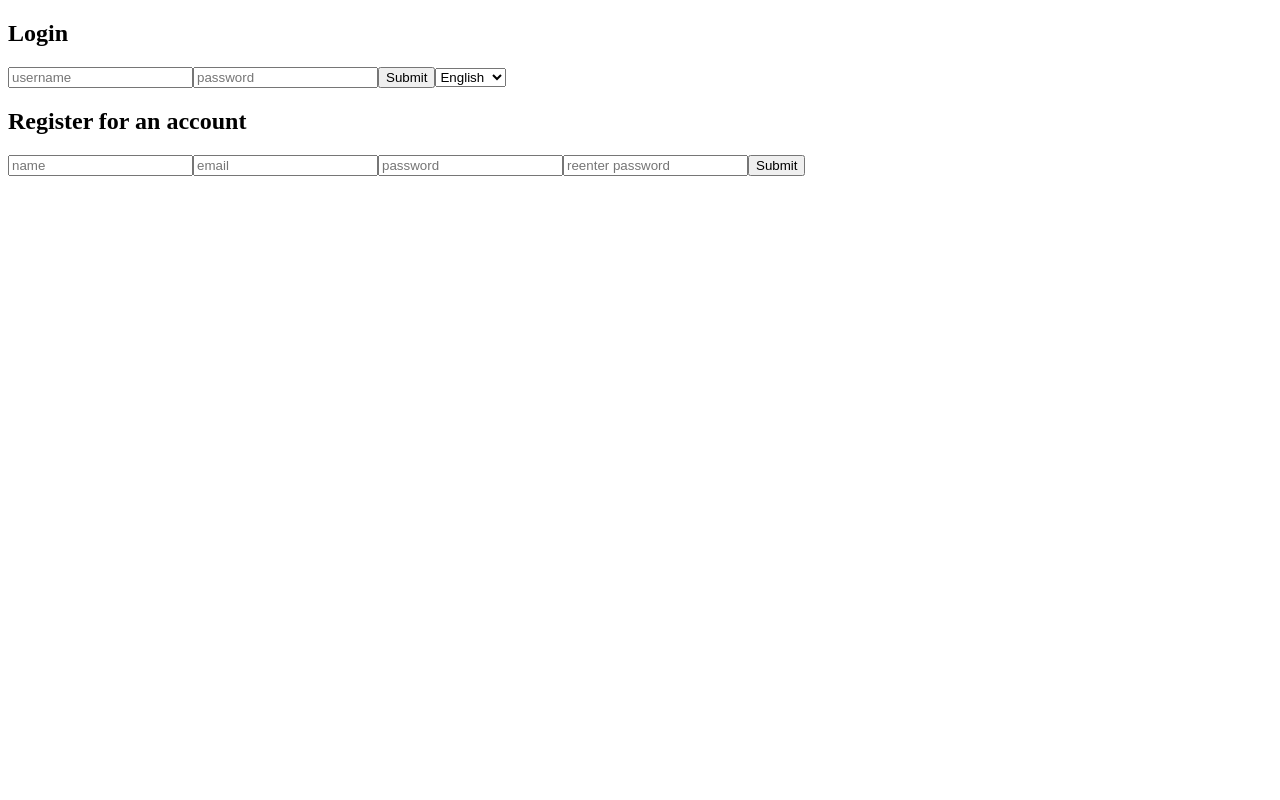
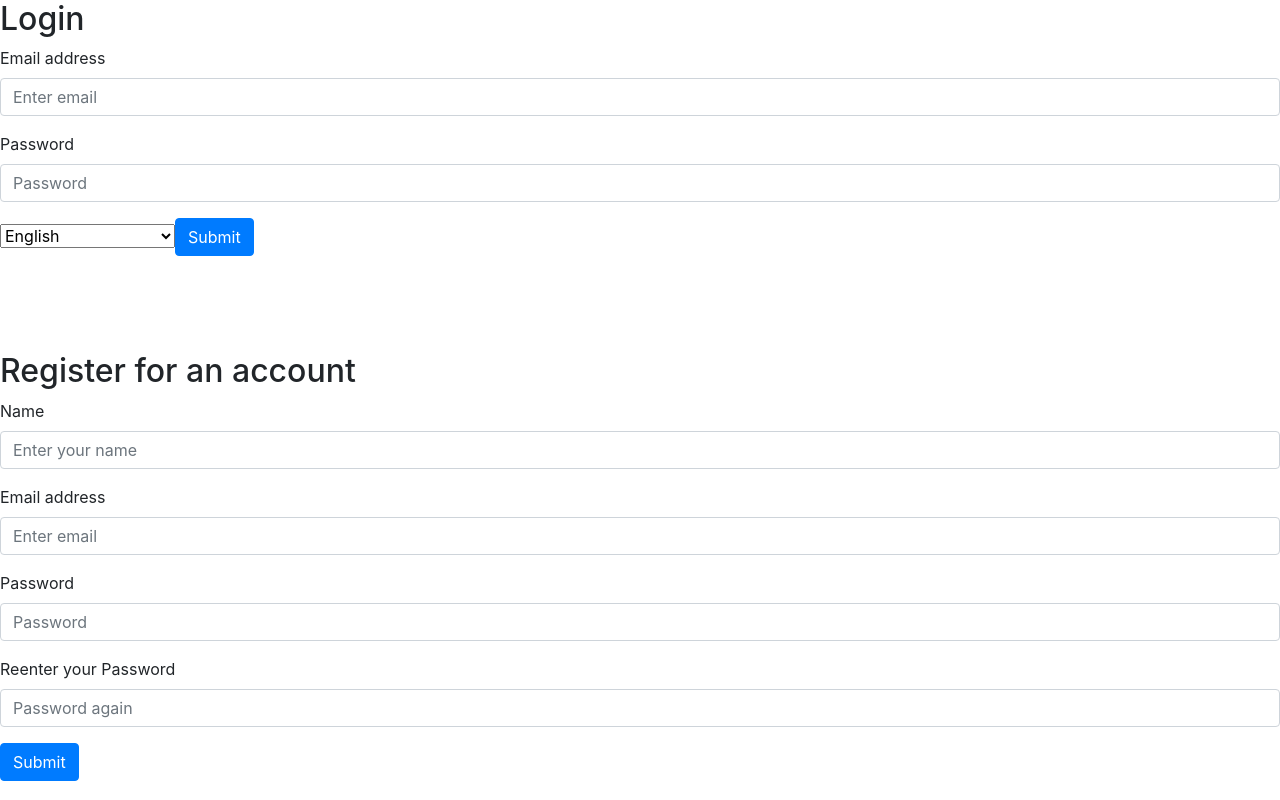
Before and after one commit to RTatineni/language-translator-chat, a React (Create React App) app in the folder client/: page / in a window 1280 px wide. Built offline with nearby package versions, Linux system fonts and the light colour scheme; the HTML template or start-up script is replaced by a standard one.

Commit message:
added react bootstrap forms and support for 25 different languages

```diff
--- a/client/public/index.html
+++ b/client/public/index.html
@@ -4,7 +4,12 @@
     <meta charset="utf-8" />
     <meta name="viewport" content="width=device-width, initial-scale=1" />
     <meta name="theme-color" content="#000000" />
-
+    <link
+    rel="stylesheet"
+    href="https://maxcdn.bootstrapcdn.com/bootstrap/4.3.1/css/bootstrap.min.css"
+    integrity="sha384-ggOyR0iXCbMQv3Xipma34MD+dH/1fQ784/j6cY/iJTQUOhcWr7x9JvoRxT2MZw1T"
+    crossorigin="anonymous"
+  />
     <title>React App</title>
   </head>
   <body>
--- a/client/src/components/Login.js
+++ b/client/src/components/Login.js
@@ -1,72 +1,107 @@
 import React from "react";
+import Button from "react-bootstrap/Button";
+import Form from "react-bootstrap/Form";
 
 class Login extends React.Component {
   state = {
     currUser: "",
-    password:"",
-    lang:'en'
+    password: "",
+    lang: "en"
   };
-
 
   onChangeUsername = e => {
     this.setState({
-        currUser: e.target.value,
-    })
-    if(this.props.onChange){
-      this.props.onChange()
+      currUser: e.target.value
+    });
+    if (this.props.onChange) {
+      this.props.onChange();
     }
-  }
+  };
 
   onChangePassword = e => {
     this.setState({
-      password: e.target.value,
-    })
-    if(this.props.onChange){
-    this.props.onChange()
-  }
-  }
+      password: e.target.value
+    });
+    if (this.props.onChange) {
+      this.props.onChange();
+    }
+  };
   onSubmit = e => {
-      e.preventDefault()
-      this.props.onSubmit(this.state.currUser,this.state.lang,this.state.password)
+    e.preventDefault();
+    this.props.onSubmit(
+      this.state.currUser,
+      this.state.lang,
+      this.state.password
+    );
+  };
 
-  }
-
-  updateLanguage = (event) => {
+  updateLanguage = event => {
     const { value } = event.target;
     this.setState({
-      lang: value,
+      lang: value
     });
-  }
+  };
   render() {
     return (
       <div>
-          <h2>Login </h2>
-          <form onSubmit={this.onSubmit}>
-            <input
-              type="text"
-              placeholder="username"
+        <h2>Login </h2>
+        <Form onSubmit={this.onSubmit}>
+          <Form.Group controlId="formBasicEmail">
+            <Form.Label>Email address</Form.Label>
+            <Form.Control
+              type="email"
+              placeholder="Enter email"
               onChange={this.onChangeUsername}
             />
-            <input
-              type="text"
-              placeholder="password"
+          </Form.Group>
+
+          <Form.Group controlId="formBasicPassword">
+            <Form.Label>Password</Form.Label>
+            <Form.Control
+              type="password"
+              placeholder="Password"
               onChange={this.onChangePassword}
             />
-            <input type="submit" />
-            <select
+          </Form.Group>
+          <select
                   id="language"
                   className="language"
                   name="language"
                   value={this.state.lang}
                   onChange={this.updateLanguage}
                 >
+                  <option value="ar">Arabic</option>
+                  <option value="zh">Chinese(Simplified)</option>
+                  <option value="zh-TW">Chinese(Traditional)</option>
+                  <option value="cs">Czech</option>
+                  <option value="da">Danish</option>
+                  <option value="nl">Dutch</option>
                   <option value="en">English</option>
+                  <option value="fi">Finnish</option>
                   <option value="fr">French</option>
+                  <option value="de">German</option>
+                  <option value="he">Hebrew</option>
+                  <option value="hi">Hindi</option>
+                  <option value="id">Indonesian</option>
+                  <option value="it">Italian</option>
+                  <option value="ja">Japanese</option>
+                  <option value="ko">Korean</option>
+                  <option value="ms">Malay</option>
+                  <option value="no">Norwegian</option>
+                  <option value="fa">Persian</option>
+                  <option value="pl">Polish</option>
+                  <option value="pt">Portuguese</option>
+                  <option value="ru">Russian</option>
                   <option value="es">Spanish</option>
-                  <option value="de">German</option>
+                  <option value="sv">Swedish</option>
+                  <option value="tr">Turkish</option>
+
+
             </select>
-          </form>
-
+          <Button variant="primary" type="submit">
+            Submit
+          </Button>
+        </Form>
       </div>
     );
   }
--- a/client/src/components/Register.js
+++ b/client/src/components/Register.js
@@ -1,82 +1,107 @@
 import React from "react";
+import Button from "react-bootstrap/Button";
+import Form from "react-bootstrap/Form";
 
 class Register extends React.Component {
   state = {
     name: "",
     email: "",
-    password:"",
-    password2:"",
-
+    password: "",
+    password2: ""
   };
-
 
   onChangeName = e => {
     this.setState({
-        name: e.target.value,
-    })
-    if(this.props.onChange){
-      this.props.onChange()
+      name: e.target.value
+    });
+    if (this.props.onChange) {
+      this.props.onChange();
     }
-  }
+  };
   onChangeEmail = e => {
     this.setState({
-        email: e.target.value,
-    })
-    if(this.props.onChange){
-      this.props.onChange()
+      email: e.target.value
+    });
+    if (this.props.onChange) {
+      this.props.onChange();
     }
-  }
+  };
   onChangePassword = e => {
     this.setState({
-      password: e.target.value,
-    })
-    if(this.props.onChange){
-    this.props.onChange()
+      password: e.target.value
+    });
+    if (this.props.onChange) {
+      this.props.onChange();
     }
-  }
+  };
   onChangePassword2 = e => {
     this.setState({
-      password2: e.target.value,
-    })
-    if(this.props.onChange){
-    this.props.onChange()
+      password2: e.target.value
+    });
+    if (this.props.onChange) {
+      this.props.onChange();
     }
-    }
+  };
   onSubmit = e => {
-      e.preventDefault()
-      this.props.onSubmit(this.state.name,this.state.email,this.state.password,this.state.password2)
-
-  }
-
+    e.preventDefault();
+    this.props.onSubmit(
+      this.state.name,
+      this.state.email,
+      this.state.password,
+      this.state.password2
+    );
+  };
 
   render() {
     return (
       <div>
-          <h2>Register for an account </h2>
-          <form onSubmit={this.onSubmit}>
-            <input
-              type="text"
-              placeholder="name"
+        <br />
+        <br />
+        <br />
+        <br />
+
+        <h2>Register for an account </h2>
+
+        <Form onSubmit={this.onSubmit}>
+          <Form.Group controlId="formBasicName">
+            <Form.Label>Name</Form.Label>
+            <Form.Control
+              type="name"
+              placeholder="Enter your name"
               onChange={this.onChangeName}
             />
-            <input
-              type="text"
-              placeholder="email"
+          </Form.Group>
+          <Form.Group controlId="formBasicEmailAddress">
+            <Form.Label>Email address</Form.Label>
+            <Form.Control
+              type="email"
+              placeholder="Enter email"
               onChange={this.onChangeEmail}
             />
-            <input
-              type="text"
-              placeholder="password"
+          </Form.Group>
+
+          <Form.Group controlId="formBasicPasswordRegister">
+            <Form.Label>Password</Form.Label>
+            <Form.Control
+              type="password"
+              placeholder="Password"
               onChange={this.onChangePassword}
             />
-            <input
-              type="text"
-              placeholder="reenter password"
+          </Form.Group>
+
+          <Form.Group controlId="formBasicPasswordRegisterAgain">
+            <Form.Label>Reenter your Password</Form.Label>
+            <Form.Control
+              type="password"
+              placeholder="Password again"
               onChange={this.onChangePassword2}
             />
-            <input type="submit" />
-          </form>
+          </Form.Group>
 
+          <Button variant="primary" type="submit">
+            Submit
+          </Button>
+        </Form>
       </div>
     );
   }
--- a/package.json
+++ b/package.json
@@ -27,6 +27,7 @@
     "axios": "^0.18.0",
     "bcryptjs": "^2.4.3",
     "body-parser": "^1.19.0",
+    "bootstrap": "^4.3.1",
     "cors": "^2.8.5",
     "dotenv": "^8.0.0",
     "express": "^4.17.1",
@@ -37,6 +38,7 @@
     "mongoose": "^5.6.8",
     "passport": "^0.4.0",
     "passport-jwt": "^4.0.0",
+    "react-bootstrap": "^1.0.0-beta.11",
     "validator": "^11.1.0"
   }
 }
```
Also changed, not shown: 1 other file (tests, documents, lock files or other folders).
